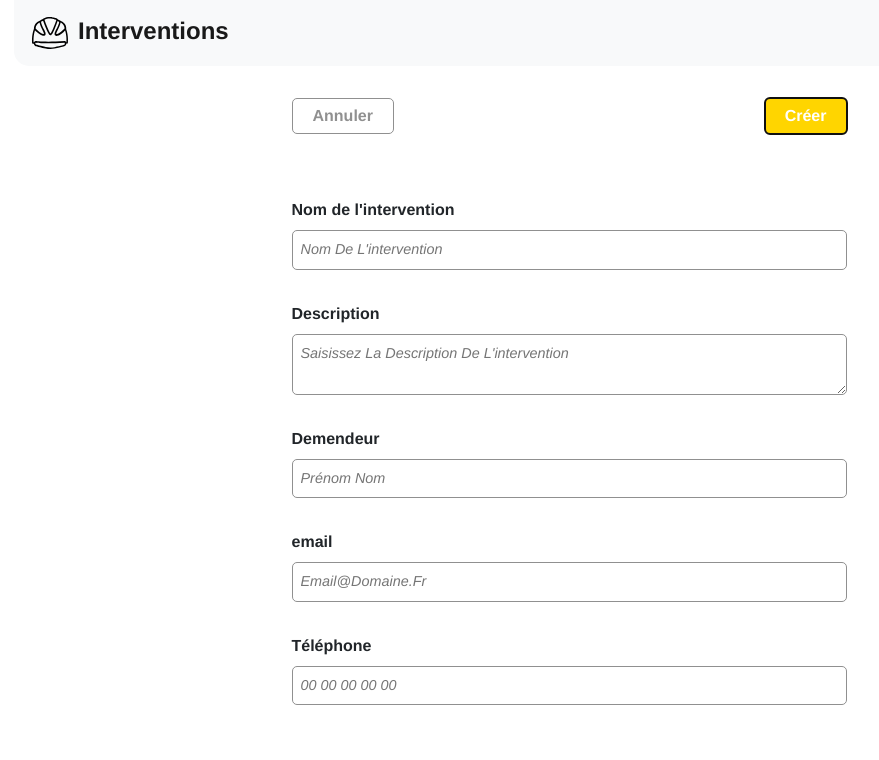
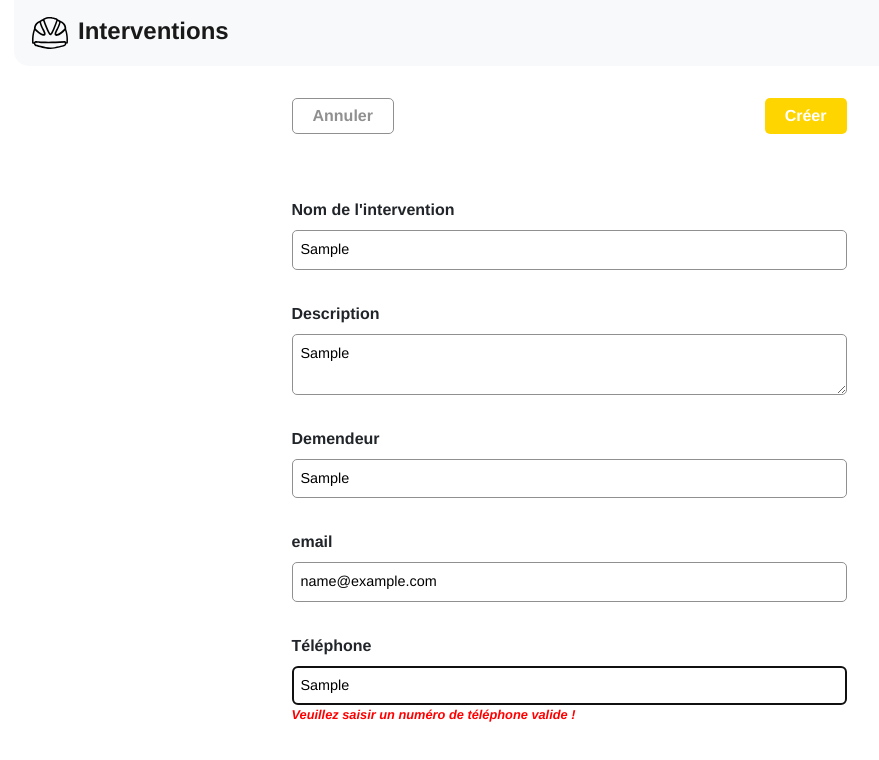
Before and after one commit to Antoine-Lrt/nautilux-test, a React (Create React App) app: page /formulaire in a window 1280 px wide. Both pictures are taken after typing "Sample", "Sample", "Sample", "name@example.com", "Sample" into the empty fields and a click on the button "Créer". Shown: the top 760 px of the page, without its empty margins (71-950 px from the left). Built offline with nearby package versions, Linux system fonts and the light colour scheme; no server answers.

Commit message:
add intervention is done

```diff
--- a/src/pages/Form/Form.jsx
+++ b/src/pages/Form/Form.jsx
@@ -1,22 +1,32 @@
-import React, { useEffect } from 'react';
+import React from 'react';
 import { useForm } from 'react-hook-form';
-import { Link } from 'react-router-dom';
+import { useDispatch } from 'react-redux';
+import { Link, useNavigate } from 'react-router-dom';
 import CustomButton from '../../components/CustomButton/CustomButton';
+import { createIntervention } from '../../redux/actions';
+
 import './style.scss';
 
 function Form() {
+  const dispatch = useDispatch();
+  const navigate = useNavigate();
+
   const {
     register,
     handleSubmit,
-    reset,
     watch,
     formState: { errors }
   } = useForm();
+
   const onSubmit = (data, e) => {
+    e.preventDefault();
     try {
+      dispatch(createIntervention(data));
+
       console.log(data);
       alert('Votre intervention a été ajoutée !');
       e.target.reset();
+      navigate('/');
     } catch (error) {
       console.log(error);
     }
@@ -34,83 +44,87 @@ function Form() {
         </section>
 
         <section className="form__element__input">
-          <label htmlFor="interventionName" className="form__element__input__title">
+          <label htmlFor="name" className="form__element__input__title">
             Nom de l'intervention
           </label>
           <input
             className="form__element__input__item"
             placeholder="Nom de l'intervention"
-            {...register('interventionName', { required: true })}
-            aria-invalid={errors.interventionName ? 'true' : 'false'}
+            {...register('name', { required: true })}
+            aria-invalid={errors.name ? 'true' : 'false'}
           />
-          {errors.interventionName?.type === 'required' && (
+          {errors.name?.type === 'required' && (
             <p className="form__element__input__error" role="alert">
-              Veuillez saisir le nom de l'intervention
+              Veuillez saisir le nom de l'intervention !
             </p>
           )}
         </section>
         <section className="form__element__input">
-          <label htmlFor="interventionDescription" className="form__element__input__title">
+          <label htmlFor="description" className="form__element__input__title">
             Description
           </label>
           <textarea
             className="form__element__input__item"
             placeholder="Saisissez la description de l'intervention"
-            {...register('interventionDescription', { required: true })}
-            aria-invalid={errors.interventionDescription ? 'true' : 'false'}
+            {...register('description', { required: true })}
+            aria-invalid={errors.description ? 'true' : 'false'}
           />
-          {errors.interventionDescription?.type === 'required' && (
+          {errors.description?.type === 'required' && (
             <p className="form__element__input__error" role="alert">
-              Veuillez décrire l'intervention
+              Veuillez décrire l'intervention !
             </p>
           )}
         </section>
 
         <section className="form__element__input">
-          <label htmlFor="applicantName" className="form__element__input__title">
+          <label htmlFor="sender_name" className="form__element__input__title">
             Demendeur
           </label>
           <input
             className="form__element__input__item"
             placeholder="Prénom Nom"
-            {...register('applicantName', { required: true })}
-            aria-invalid={errors.applicantName ? 'true' : 'false'}
+            {...register('sender_name', { required: true })}
+            aria-invalid={errors.sender_name ? 'true' : 'false'}
           />
-          {errors.applicantName?.type === 'required' && (
+          {errors.sender_name?.type === 'required' && (
             <p className="form__element__input__error" role="alert">
-              Veuillez saisir votre nom
+              Veuillez saisir votre nom !
             </p>
           )}
         </section>
         <section className="form__element__input">
-          <label htmlFor="applicantMail" className="form__element__input__title">
+          <label htmlFor="sender_mail" className="form__element__input__title">
             email
           </label>
           <input
             type="email"
             className="form__element__input__item"
             placeholder="email@domaine.fr"
-            {...register('applicantMail', { required: true })}
-            aria-invalid={errors.applicantMail ? 'true' : 'false'}
+            {...register('sender_mail', { required: true })}
+            aria-invalid={errors.sender_mail ? 'true' : 'false'}
           />
-          {errors.applicantMail?.type === 'required' && (
+          {errors.sender_mail?.type === 'required' && (
             <p className="form__element__input__error" role="alert">
-              Veuillez saisir une adresse email
+              Veuillez saisir une adresse email !
             </p>
           )}
         </section>
         <section className="form__element__input">
-          <label htmlFor="applicantPhone" className="form__element__input__title">
+          <label htmlFor="sender_phone" className="form__element__input__title">
             Téléphone
           </label>
           <input
             className="form__element__input__item"
             placeholder="00 00 00 00 00"
-            {...register('applicantPhone')}
+            {...register('sender_phone', { minLength: 10, maxLength: 10 })}
+            aria-invalid={errors.sender_phone ? 'true' : 'false'}
           />
+          {errors.sender_phone && (
+            <p className="form__element__input__error" role="alert">
+              Veuillez saisir un numéro de téléphone valide !
+            </p>
+          )}
         </section>
-
-        {errors.interventionName && <p role="alert">{errors?.message}</p>}
       </form>
     </div>
   );
--- a/src/pages/Form/style.scss
+++ b/src/pages/Form/style.scss
@@ -27,7 +27,6 @@
                 border-radius: 5px;
                 border: 1px solid #909090;
                 padding: .5rem;
-                text-transform: capitalize;
                 color: black;
                 &::placeholder {
                     font-style: italic;
--- a/src/redux/actions/index.js
+++ b/src/redux/actions/index.js
@@ -1,4 +1,6 @@
 import * as types from './types';
+
+// Get Interventions
 
 export const getInterventions = () => ({
   type: types.GET_INTERVENTIONS
@@ -14,4 +16,11 @@ export const getInterventionsError = (error) => ({
   payload: error
 });
 
+// Create New Intervention
+
+export const createIntervention = (inters) => ({
+  type: types.CREATE_INTERVENTIONS,
+  payload: inters
+});
+
 export const sortInterventions = () => ({});
--- a/src/redux/actions/types.js
+++ b/src/redux/actions/types.js
@@ -2,4 +2,6 @@ export const GET_INTERVENTIONS = 'GET_INTERVENTIONS';
 export const GET_INTERVENTIONS_SUCCESS = 'GET_INTERVENTIONS_SUCCESS';
 export const GET_INTERVENTIONS_ERROR = 'GET_INTERVENTIONS_ERROR';
 
+export const CREATE_INTERVENTIONS = 'CREATE_INTERVENTIONS';
+
 export const SET_SORT_PARAMS = 'SET_SORT_PARAMS';
--- a/src/redux/reducers/index.js
+++ b/src/redux/reducers/index.js
@@ -2,7 +2,6 @@ import * as types from '../actions/types';
 
 const initialState = {
   inters: [],
-  inter: {},
   loading: false
 };
 
@@ -18,6 +17,12 @@ const intersReducer = (state = initialState, action) => {
         ...state,
         inters: action.payload
       };
+    case types.CREATE_INTERVENTIONS:
+      return {
+        ...state,
+        inters: [action.payload, ...state.inters]
+      };
+
     case types.GET_INTERVENTIONS_ERROR:
       return {
         ...state,
--- a/src/redux/sagas/index.js
+++ b/src/redux/sagas/index.js
@@ -21,12 +21,7 @@ export function* getInterventions() {
   yield takeLatest(types.GET_INTERVENTIONS, getInterventionsAsync);
 }
 
-const intersSagas = [
-  fork(getInterventions)
-  // fork(onCreateUser),
-  // fork(onDeleteUserRequest),
-  // fork(onUpdateUser),
-];
+const intersSagas = [fork(getInterventions)];
 
 export default function* rootSaga() {
   yield all([...intersSagas]);
```
